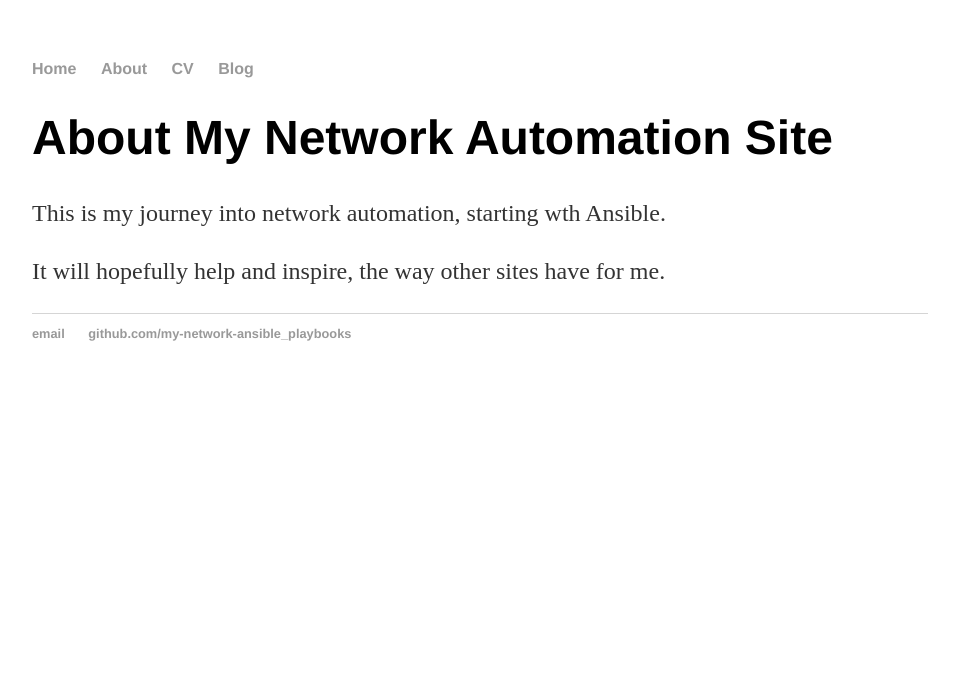
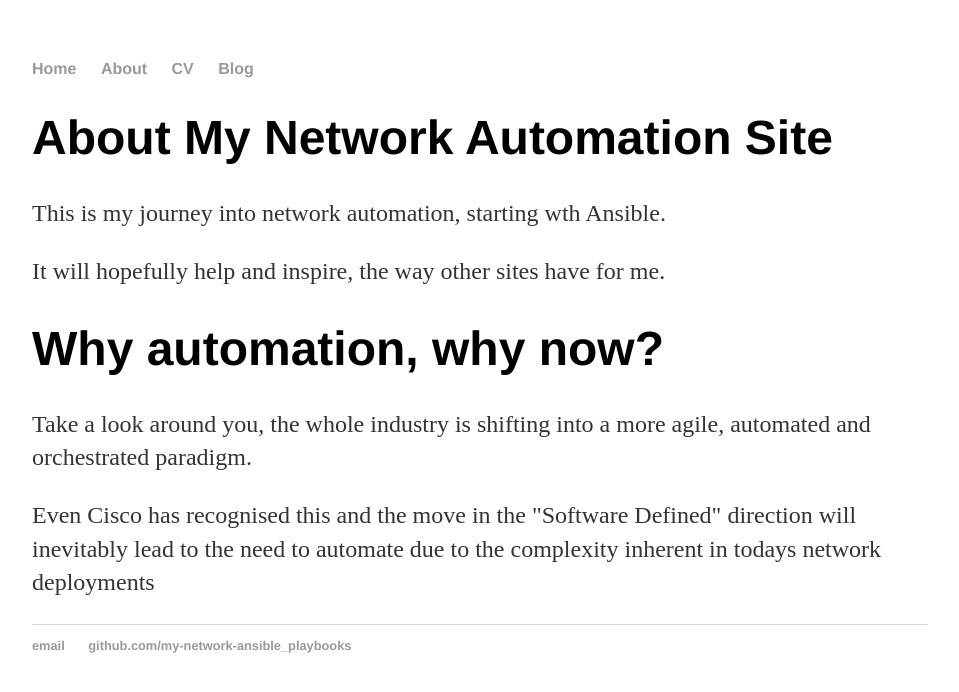
Before and after one commit to craigeowen/craigeowen.github.io, a Jekyll site: the page built from about/index.html, in a window 1280 px wide. Shown: the top 692 px of the page, without its empty margins (160-1119 px from the left). Built offline with Jekyll 4.4.1, drawn with Linux system fonts in a browser that asks for light colours.

Commit message:
Update index.html

```diff
--- a/about/index.html
+++ b/about/index.html
@@ -7,4 +7,11 @@ title: About My Network Automation
 	<h1>About My Network Automation Site</h1>
 	<p>This is my journey into network automation, starting wth Ansible.</p>
 	<p>It will hopefully help and inspire, the way other sites have for me.</p>
+
+	<h1>Why automation, why now?</h1>
+
+	<p>Take a look around you, the whole industry is shifting into a more agile, automated and orchestrated paradigm.</p>
+
+	<p>Even Cisco has recognised this and the move in the "Software Defined" direction will inevitably lead to the need to automate due to the complexity inherent in todays network deployments</p>
+
 </div><!-- /.blurb -->
```
